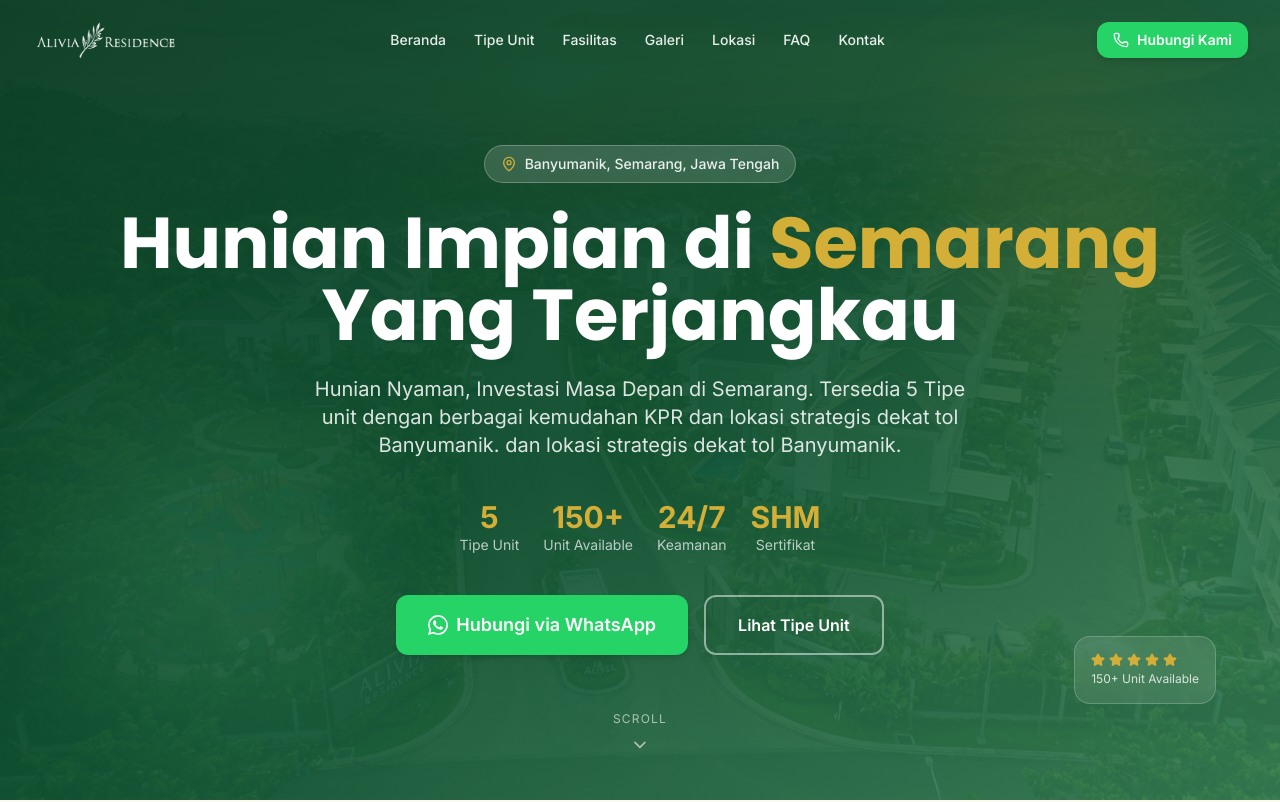
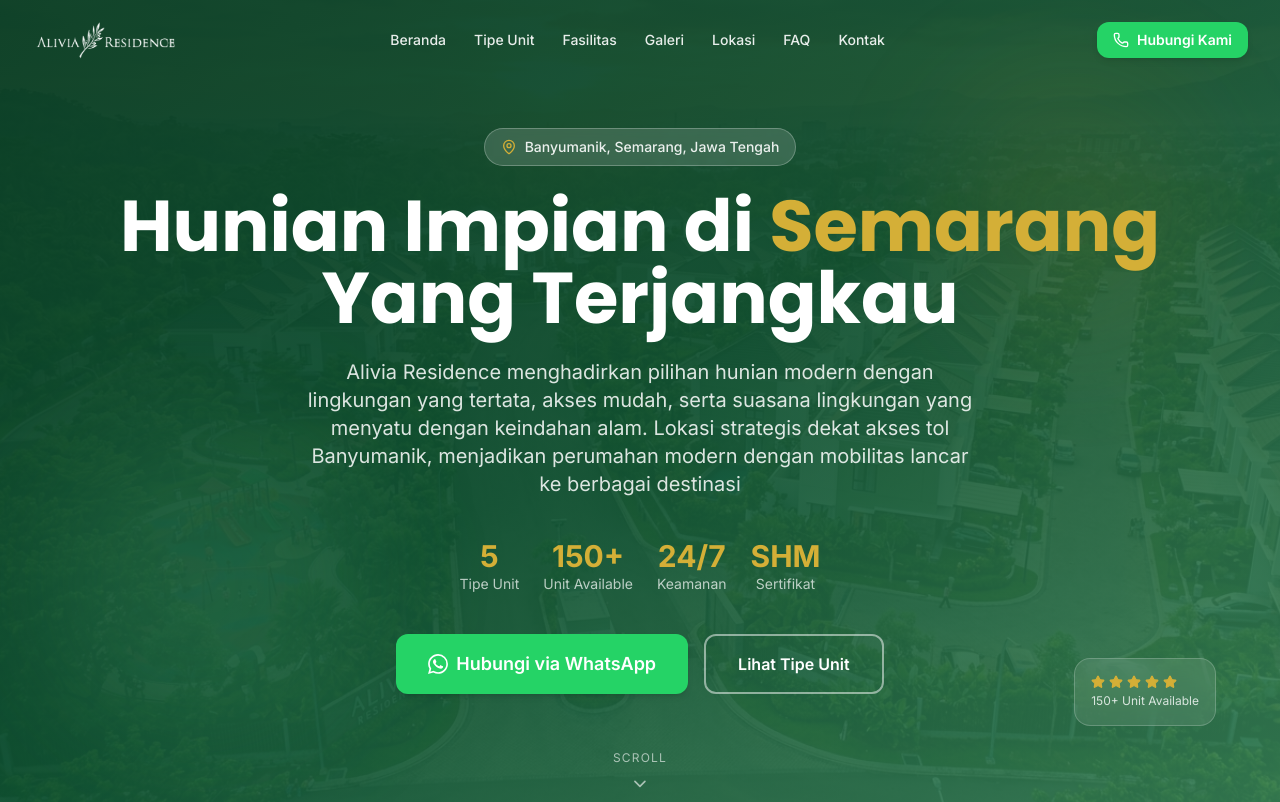
Before and after one commit to Winskiii/AliviaResidence, a React (Vite) app: page / in a window 1280 px wide. Shown: the top 802 px of the page. Built offline with nearby package versions, Linux system fonts and the light colour scheme.

Commit message:
content: update testimonials and hero section subtitle

```diff
--- a/src/data/testimonials.js
+++ b/src/data/testimonials.js
@@ -1,62 +1,38 @@
 export const testimonials = [
   {
     id: 1,
-    name: "Budi Santoso",
-    role: "Wiraswasta",
-    location: "Tipe 45/90",
+    name: "Darda",
+    role: "staff Undip",
+    location: "Alivia Residence",
     rating: 5,
     photo: null,
-    initials: "BS",
+    initials: "D",
     comment:
-      "Alhamdulillah, setelah 3 bulan tinggal di Alivia Residence saya sangat puas. Lingkungannya aman, tetangga ramah, dan aksesnya mudah ke mana-mana. Harganya pun sangat worth it untuk lokasi di Semarang selatan.",
-    date: "Maret 2025",
+      "Nyaman nya tinggal di Alivia Residence adalah daerah nya yang masih perbukitan dan dipenuhi dengan tanaman hijau, membuat hawanya dipagi hari sejuk, sehingga kita masih bisa beraktivitas dengan nyaman tanpa perlu menghidupkan AC atau kipas angin.",
+    date: "Customer Alivia Residence",
   },
   {
     id: 2,
-    name: "Dewi Rahayu",
-    role: "Guru & Ibu Rumah Tangga",
-    location: "Tipe 36/72",
+    name: "Bima",
+    role: "Extension",
+    location: "Alivia Residence",
     rating: 5,
     photo: null,
-    initials: "DR",
+    initials: "B",
     comment:
-      "Unit pertama kami! Developer sangat responsif dan transparan. Proses KPR dibantu dari awal sampai akad. Rumahnya rapi, bangunannya kokoh, tidak ada bocor sama sekali. Rekomen banget untuk yang cari rumah pertama!",
-    date: "Januari 2025",
+      "Bagiku rumah bukan hanya tempat untuk berteduh tetapi tempat terbaik untuk tumbuh dan beristirahat. Tinggal di Alivia berati menikmati kehidupan modern yang menyatu dan berpihak pada alam.",
+    date: "Customer Alivia Residence",
   },
   {
     id: 3,
-    name: "Ahmad Fauzi",
-    role: "Pegawai BUMN",
-    location: "Tipe 60/120",
+    name: "Eky",
+    role: "influencer",
+    location: "Alivia Residence",
     rating: 5,
     photo: null,
-    initials: "AF",
+    initials: "E",
     comment:
-      "Investasi terbaik yang pernah saya lakukan. Lokasi strategis dekat tol dan kampus membuat nilai propertinya pasti terus naik. Fasilitas keamanan 24 jam bikin keluarga nyaman ditinggal kerja.",
-    date: "April 2025",
-  },
-  {
-    id: 4,
-    name: "Siti Nurhaliza",
-    role: "Dokter",
-    location: "Tipe 72/144",
-    rating: 5,
-    photo: null,
-    initials: "SN",
-    comment:
-      "Saya pilih Tipe 72 karena butuh ruang kerja di rumah. Konstruksinya solid, finishing rapi, dan developer mau custom sedikit layout sesuai kebutuhan. Pelayanan purna jual juga memuaskan.",
-    date: "Februari 2025",
-  },
-  {
-    id: 5,
-    name: "Rizky Pratama",
-    role: "Software Engineer",
-    location: "Tipe 45/90",
-    rating: 5,
-    photo: null,
-    initials: "RP",
-    comment:
-      "Internet fiber optik ready, akses jalan mulus, lingkungan tenang — perfect untuk remote worker seperti saya. Taman bermainnya juga bagus untuk anak-anak bermain sore. Sangat direkomendasikan!",
-    date: "Mei 2025",
+      "Desain rumah yang aku penginin, didalam nya bisa aku custom sendiri sesuai dengan keinginan. Lingkungan nya yang hijau, kalau pagi keliatan gunung ungaran, kalau malam pas lagi dingin banget turun kabut. Tiap hari berasa liburan.",
+    date: "Customer Alivia Residence",
   },
 ];
--- a/src/sections/HeroSection.jsx
+++ b/src/sections/HeroSection.jsx
@@ -73,8 +73,7 @@ const HeroSection = () => {
           animate={{ opacity: 1, y: 0 }}
           transition={{ duration: 0.6, delay: 0.3 }}
         >
-          {siteConfig.tagline}. Tersedia 5 Tipe unit dengan berbagai kemudahan KPR dan lokasi strategis dekat tol Banyumanik.
-          dan lokasi strategis dekat tol Banyumanik.
+          Alivia Residence menghadirkan pilihan hunian modern dengan lingkungan yang tertata, akses mudah, serta suasana lingkungan yang menyatu dengan keindahan alam. Lokasi strategis dekat akses tol Banyumanik, menjadikan perumahan modern dengan mobilitas lancar ke berbagai destinasi
         </motion.p>
 
         {/* Stats */}
```
